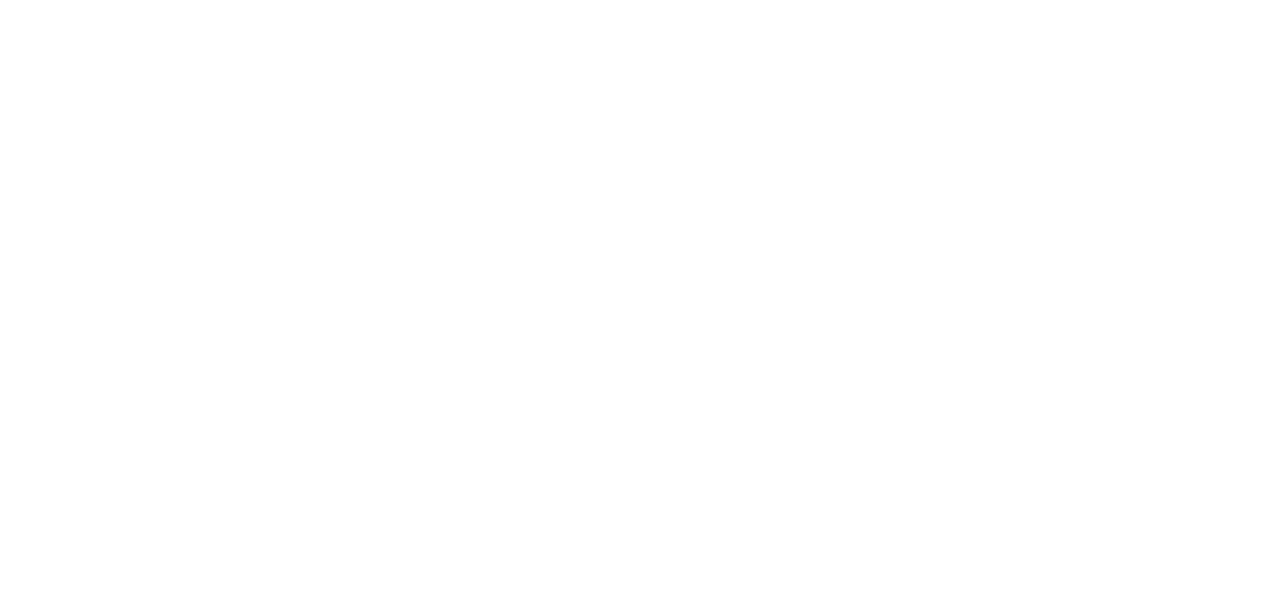
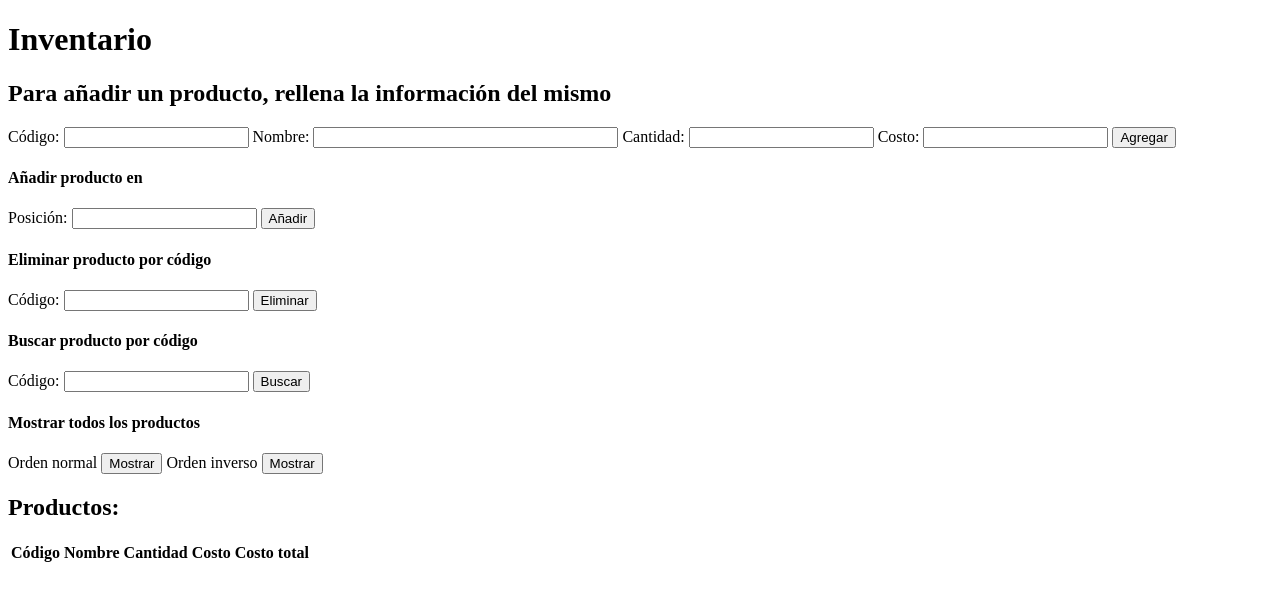
Before and after one commit to Cedako/Inventario, a plain HTML site: page index.html in a window 1280 px wide. Drawn offline with Linux system fonts and the light colour scheme.

Commit message:
estructura html

```diff
--- a/index.html
+++ b/index.html
@@ -6,7 +6,68 @@
     <meta name="viewport" content="width=device-width, initial-scale=1.0">
     <title>Inventario</title>
 </head>
+
 <body>
+    <h1>Inventario</h1>
+    <h2>Para añadir un producto, rellena la información del mismo</h2>
+
+    <div class="form">
+        <label>Código:</label>
+        <input id="id" type="number" size=35>
+        <label>Nombre:</label>
+        <input id="name" type="text" size=35>
+        <label>Cantidad:</label>
+        <input id="quantity" type="number" size=35>
+        <label>Costo:</label>
+        <input id="cost" type="number" size=35>
+        <input id="btnAdd" type="button" value="Agregar">
+    </div>
+
+    <div class="invInteractions">
+        <div class="addProductAt">
+            <h4>Añadir producto en</h4>
+            <label>Posición:</label>
+            <input id="prdPosition" type="number" size=35>
+            <input id="addPrdPos" type="button" value="Añadir">
+        </div>
+        <div class="delProduct">
+            <h4>Eliminar producto por código</h4>
+            <label>Código:</label>
+            <input id="delId" type="number" size="35">
+            <input id="btnDel" type="button" value="Eliminar">
+        </div>
+        <div class="srchProduct">
+            <h4>Buscar producto por código</h4>
+            <label>Código:</label>
+            <input id="srchId" type="number" size="35">
+            <input id="btnSrch" type="button" value="Buscar">
+        </div>
+        <div class="showAllProducts">
+            <h4>Mostrar todos los productos</h4>
+            <label>Orden normal</label>
+            <input id="showAll" type="button" value="Mostrar">
+            <label>Orden inverso</label>
+            <input id="showInverse" type="button" value="Mostrar">
+        </div>
+
+        <div class="listOfProducts">
+            <h2>Productos:</h2>
+            <div>
+                <table id="table">
+                    <tr>
+                        <th>Código</th>
+                        <th>Nombre</th>
+                        <th>Cantidad</th>
+                        <th>Costo</th>
+                        <th>Costo total</th>
+                    </tr>
+                </table>
+            </div>
+        </div>
+
+
+    </div>
+
     <script src="main.js" type="module"></script>
 </body>
 </html>
```
